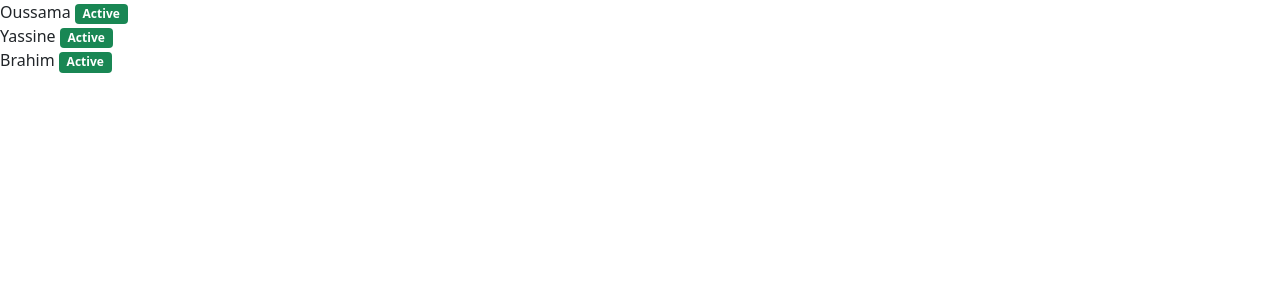
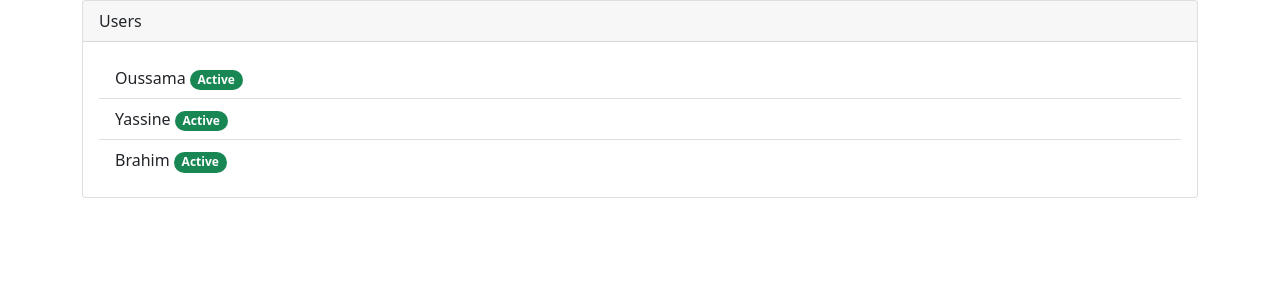
Before and after one commit to ojoubout/angular-course, an Angular app: page / in a window 1280 px wide. Shown: the top 300 px of the page. Built offline with nearby package versions, Linux system fonts and the light colour scheme.

Commit message:
all users in one list

```diff
--- a/src/app/users/users.component.html
+++ b/src/app/users/users.component.html
@@ -1,3 +1,20 @@
-<div *ngFor="let user of usersService.users">
-  {{user.userName}} <span class="badge" [ngClass]="user.active ? 'bg-success' : 'bg-danger'">{{user.active ? 'Active' : 'Inactive'}}</span>
+<div class="container">
+  <div class="card">
+    <div class="card-header">
+      Users
+    </div>
+    <div class="card-body">
+
+    <ul class="list-group list-group-flush">
+      <li class="list-group-item" *ngFor="let user of usersService.users">
+        {{user.userName}}
+        <a href="#" (click)="user.active = !user.active" >
+        <span class="badge rounded-pill" [ngClass]="user.active ? 'bg-success' : 'bg-danger'">
+          {{user.active ? 'Active' : 'Inactive'}}
+        </span>
+        </a>
+      </li>
+    </ul>
+    </div>
+  </div>
 </div>
```
